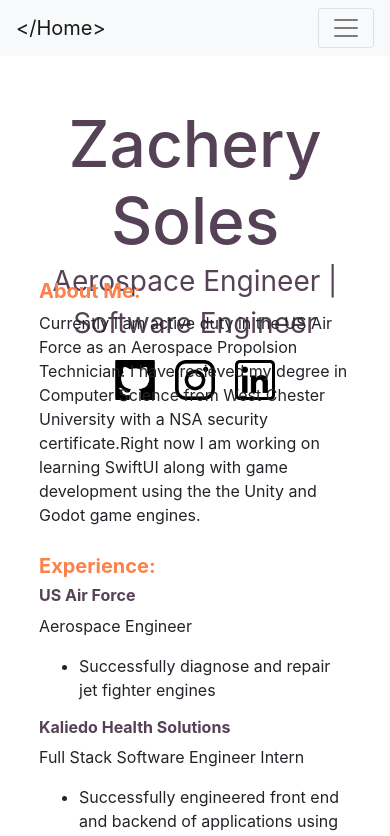
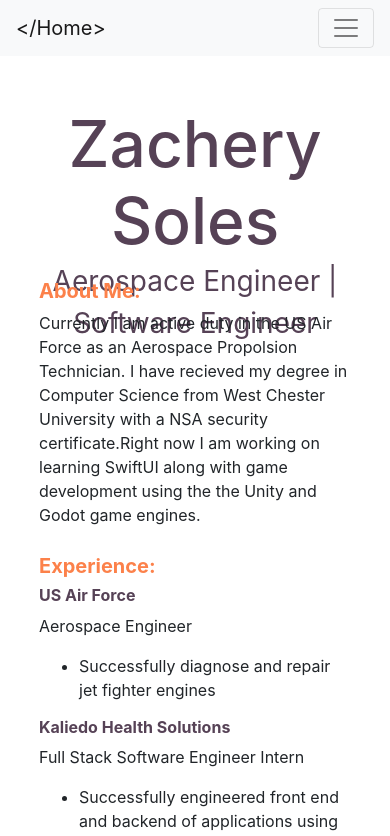
Before and after one commit to ZachSoles/my-app, a React (Create React App) app: page / in a window 390 px wide. Shown: the top 836 px of the page. Built offline with nearby package versions, Linux system fonts and the light colour scheme.

Commit message:
Removal of links
have to fix displaying mobile bugs

```diff
--- a/src/Components/Homepage/Homepage.js
+++ b/src/Components/Homepage/Homepage.js
@@ -14,7 +14,7 @@ function Homepage() {
         {/* <img className="img" src={image} alt="An Image of ME"/> */}
         <h1 className = "Homeh1" >Zachery Soles</h1>
         <p className = "Homep" >Aerospace Engineer | Software Engineer</p>
-        <a href="https://github.com/ZachSoles"  target="_blank" rel="noopener noreferrer" style={{padding: "10px"}}>
+        {/* <a href="https://github.com/ZachSoles"  target="_blank" rel="noopener noreferrer" style={{padding: "10px"}}>
           <img width = "40" height = "40" alt="github" src={github}/>
         </a>
         <a href="https://www.instagram.com/zach__soles/" target="_blank" rel="noopener noreferrer" style={{padding: "10px"}}>
@@ -22,7 +22,7 @@ function Homepage() {
         </a>
         <a href="https://www.linkedin.com/in/zachery-soles-9b00a212a/" target="_blank" rel="noopener noreferrer" style={{padding: "10px"}}>
           <img width = "40" height = "40" alt="linkedin" src={linkedin}/>
-        </a>
+        </a> */}
         {/* <Button href = "/#/about" variant = "outline-light" >Click here to see about me</Button> */}
     </div>
   );
```
